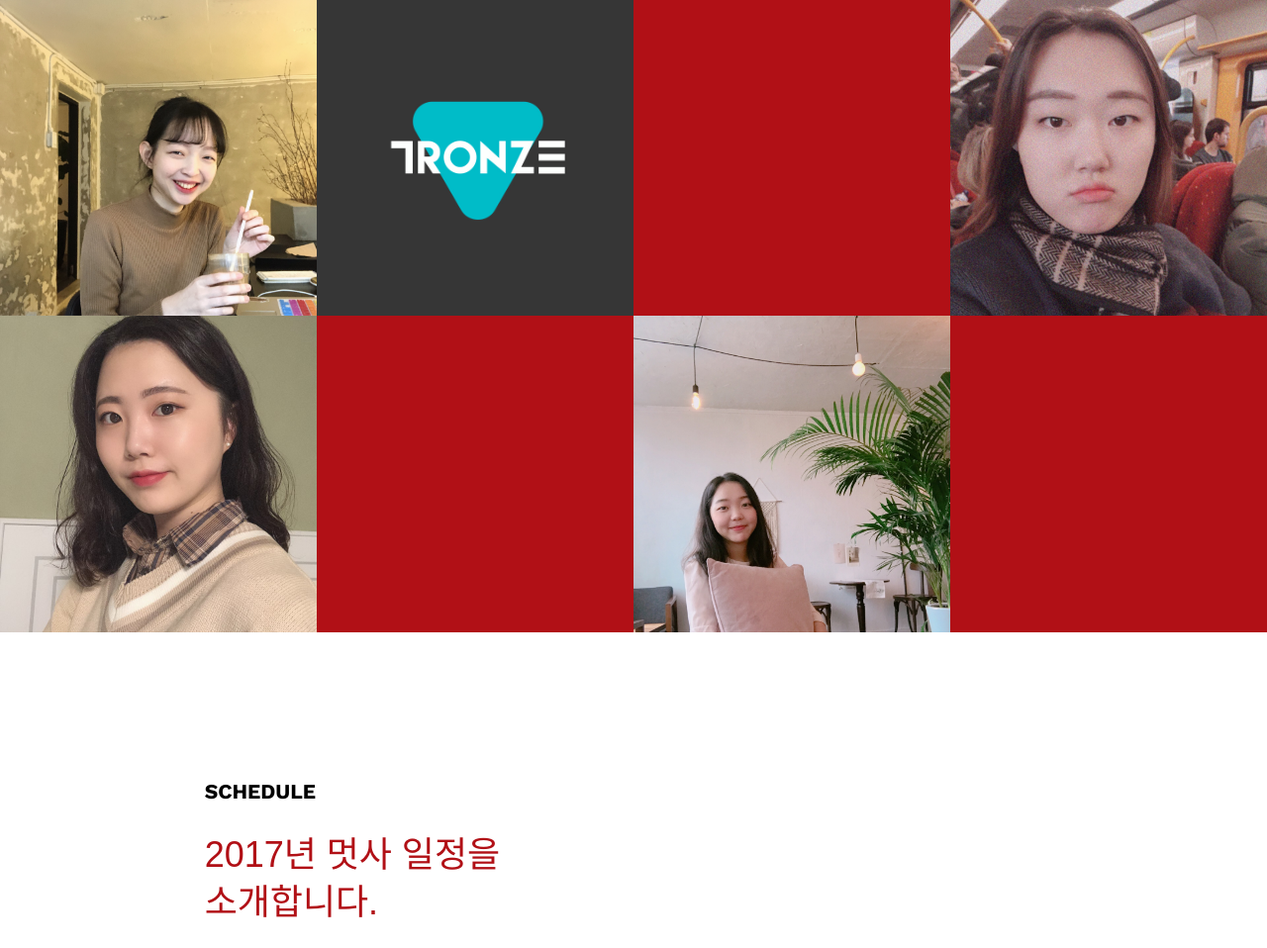
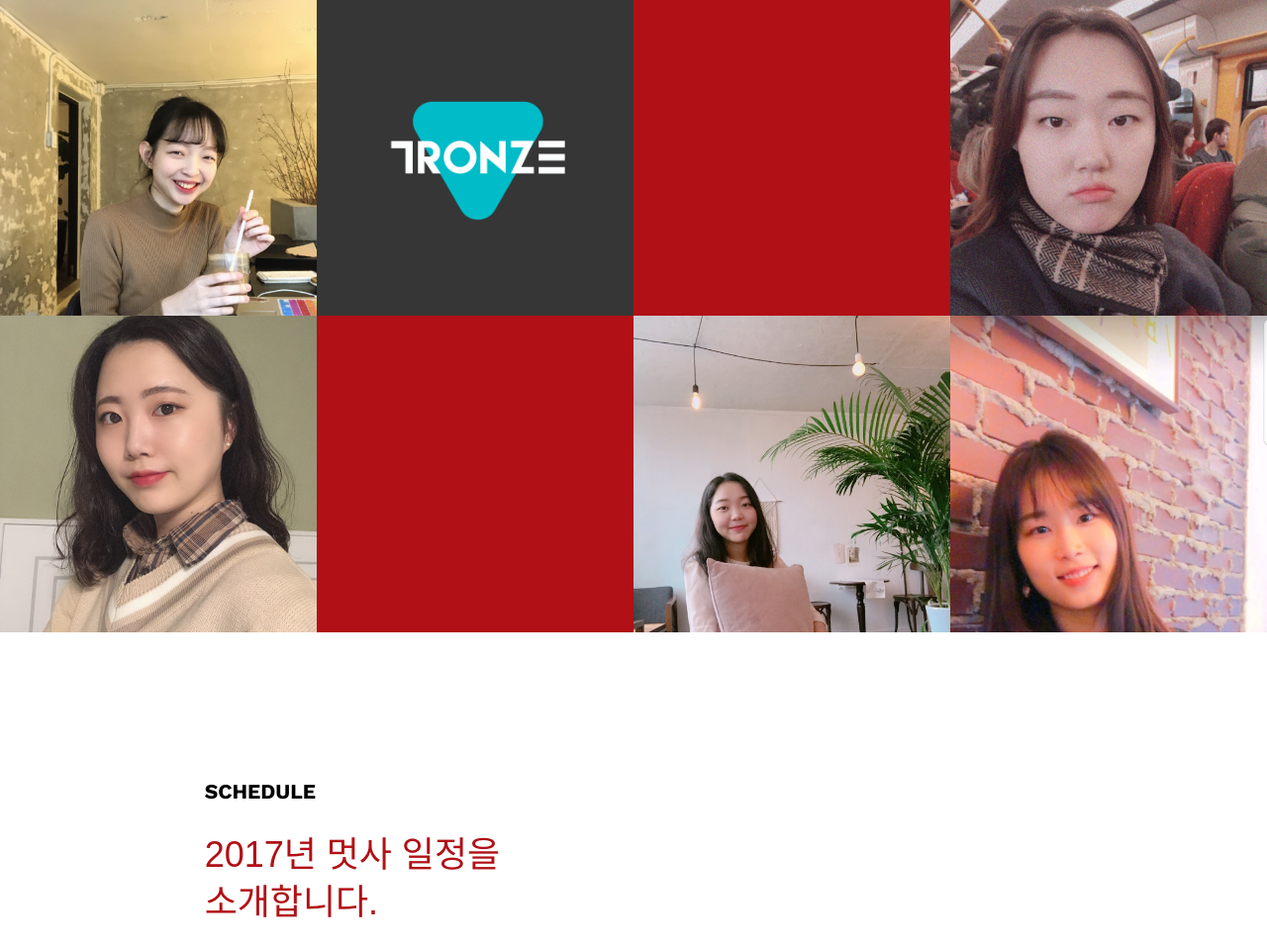
Before and after one commit to tronze/LikeLion, a Django app: template templates/index/index.html in a window 1280 px wide. Shown: the part 1899-2857 px from the top of the page at 99% size. Run offline with Django 3.2, Linux system fonts and the light colour scheme; the template is opened without the code that fills it, so the values that code supplies are empty; some web fonts are replaced.

Commit message:
Index: Member picture update (Sunmi)

```diff
--- a/templates/index/index.html
+++ b/templates/index/index.html
@@ -167,7 +167,7 @@
         <article class="team-member">
         <div class="team-member-wrapper">
           <div class="team-img-container">
-            <img class="team-img" src="" alt>
+            <img class="team-img" src="{% static 'index/assets/member-sunmi.jpeg' %}" alt>
           </div>
           <div class="team-member-content">
             <div class="team-member-content-wrapper">
```
Also changed, not shown: templates/index/assets/member-sunmi.jpeg (added).
